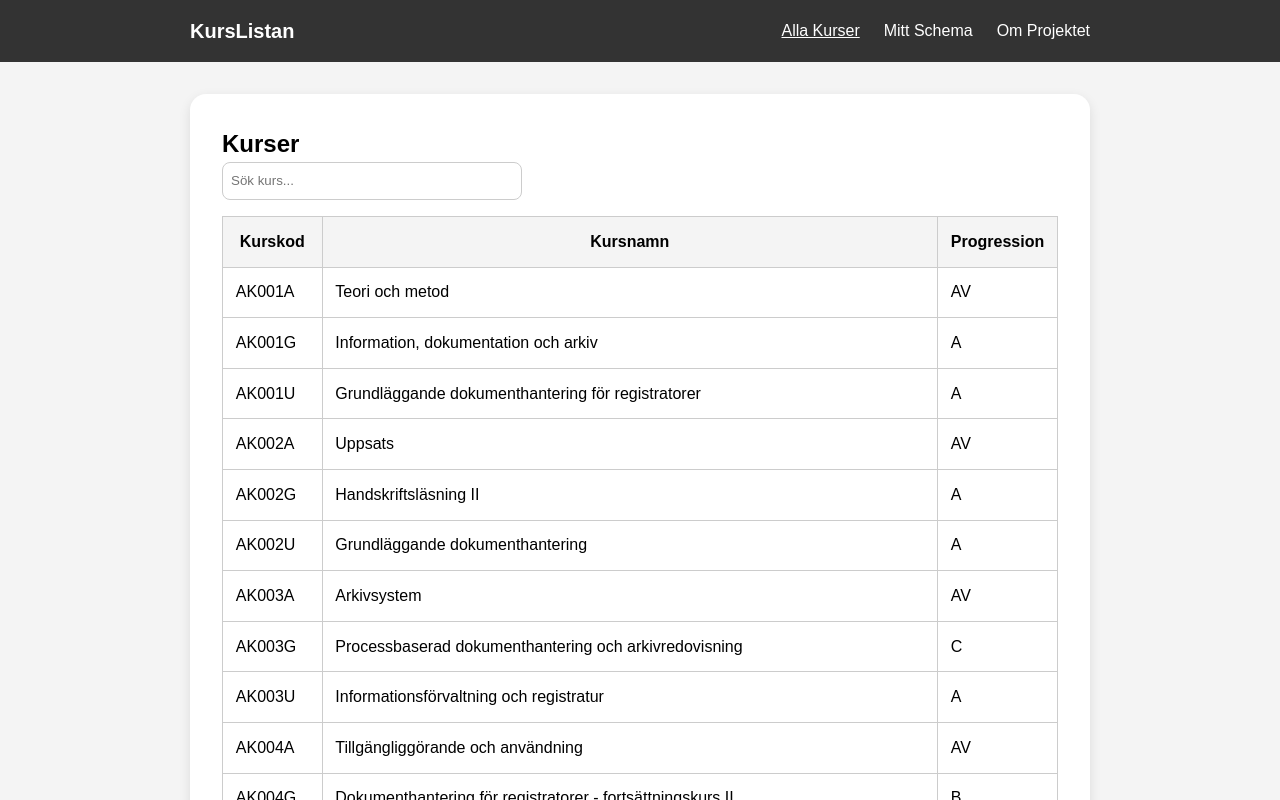
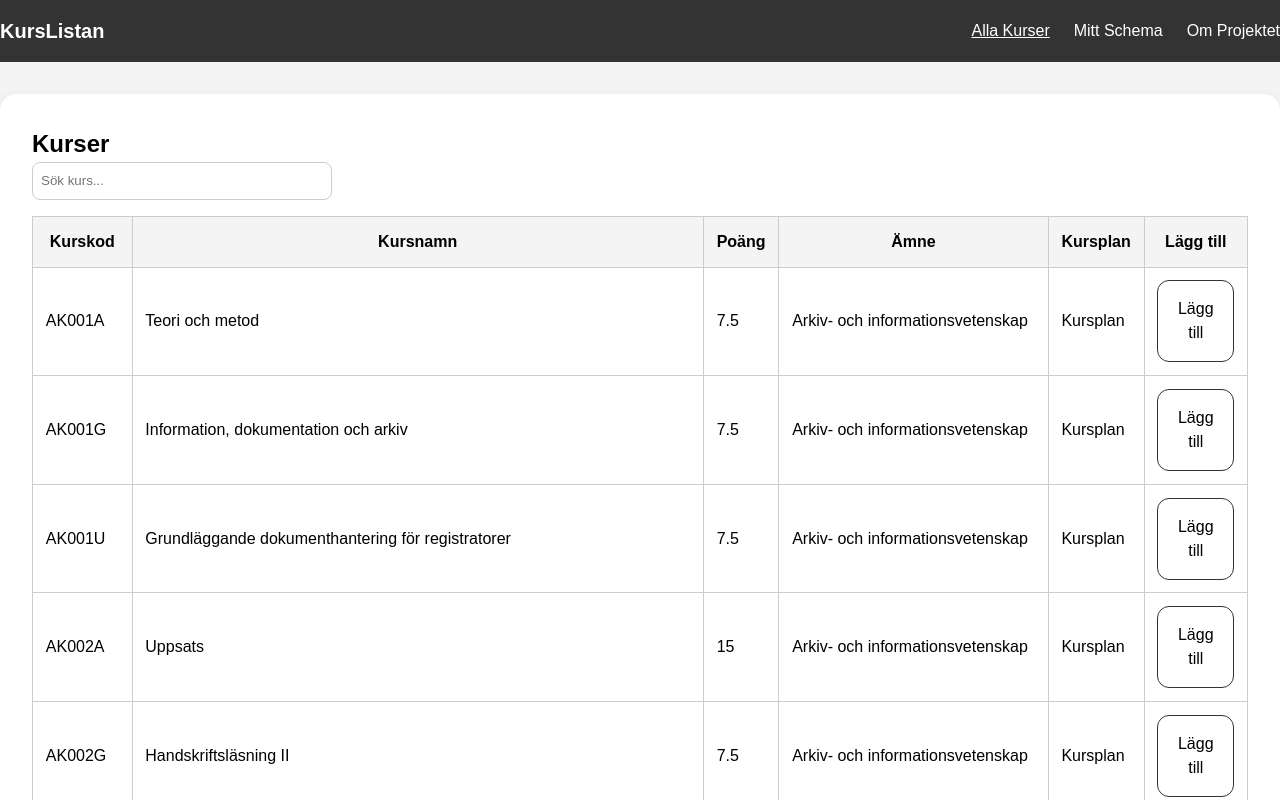
Before and after one commit to sini2500/DT208G-projekt, an Angular app: page / in a window 1280 px wide. Shown: the top 800 px of the page. Built offline with nearby package versions, Linux system fonts and the light colour scheme.

Commit message:
rätt kolumner i lista, och sortera siffror

```diff
--- a/src/app/pages/courses/courses.html
+++ b/src/app/pages/courses/courses.html
@@ -10,7 +10,10 @@
         <tr>
             <th (click)="setSortField('courseCode')">Kurskod</th>
             <th (click)="setSortField('courseName')">Kursnamn</th>
-            <th (click)="setSortField('progression')">Progression</th>
+            <th (click)="setSortField('points')">Poäng</th>
+            <th (click)="setSortField('subject')">Ämne</th>
+            <th>Kursplan</th>
+            <th>Lägg till</th>
         </tr>
     </thead>
 
@@ -18,7 +21,9 @@
 
         @if (loading()) {
 
-        <p>Laddar kurser...</p>
+        <tr>
+            <td colspan="6">Laddar kurser...</td>
+        </tr>
 
         } @else {
 
@@ -26,17 +31,24 @@
         <tr>
             <td>{{ course.courseCode }}</td>
 
+            <td>{{ course.courseName }}</td>
+
+            <td>{{ course.points }}</td>
+
+            <td>{{ course.subject }}</td>
+
             <td>
-                <a [href]="course.syllabus" target="_blank">{{ course.courseName }}</a>
+                <a [href]="course.syllabus" target="_blank">Kursplan</a>
             </td>
 
-            <td>{{ course.progression }}</td>
+            <td><button>Lägg till</button></td>
+
 
         </tr>
         }
         @empty {
         <tr>
-            <td colspan="3">Inga kurser hittades...</td>
+            <td colspan="6">Inga kurser hittades...</td>
         </tr>
         }
 
--- a/src/app/pages/courses/courses.ts
+++ b/src/app/pages/courses/courses.ts
@@ -41,6 +41,10 @@ export class Courses {
         const valueA = a[field];
         const valueB = b[field];
 
+        if (typeof valueA === 'number' && typeof valueB === 'number') {
+          return valueA - valueB;
+        }
+
         return String(valueA).localeCompare(String(valueB));
       });
   });
--- a/src/styles.css
+++ b/src/styles.css
@@ -20,7 +20,7 @@ main {
 }
 
 .container {
-    max-width: 900px;
+    max-width: 1280px;
     margin: 0 auto;
 }
 
```
